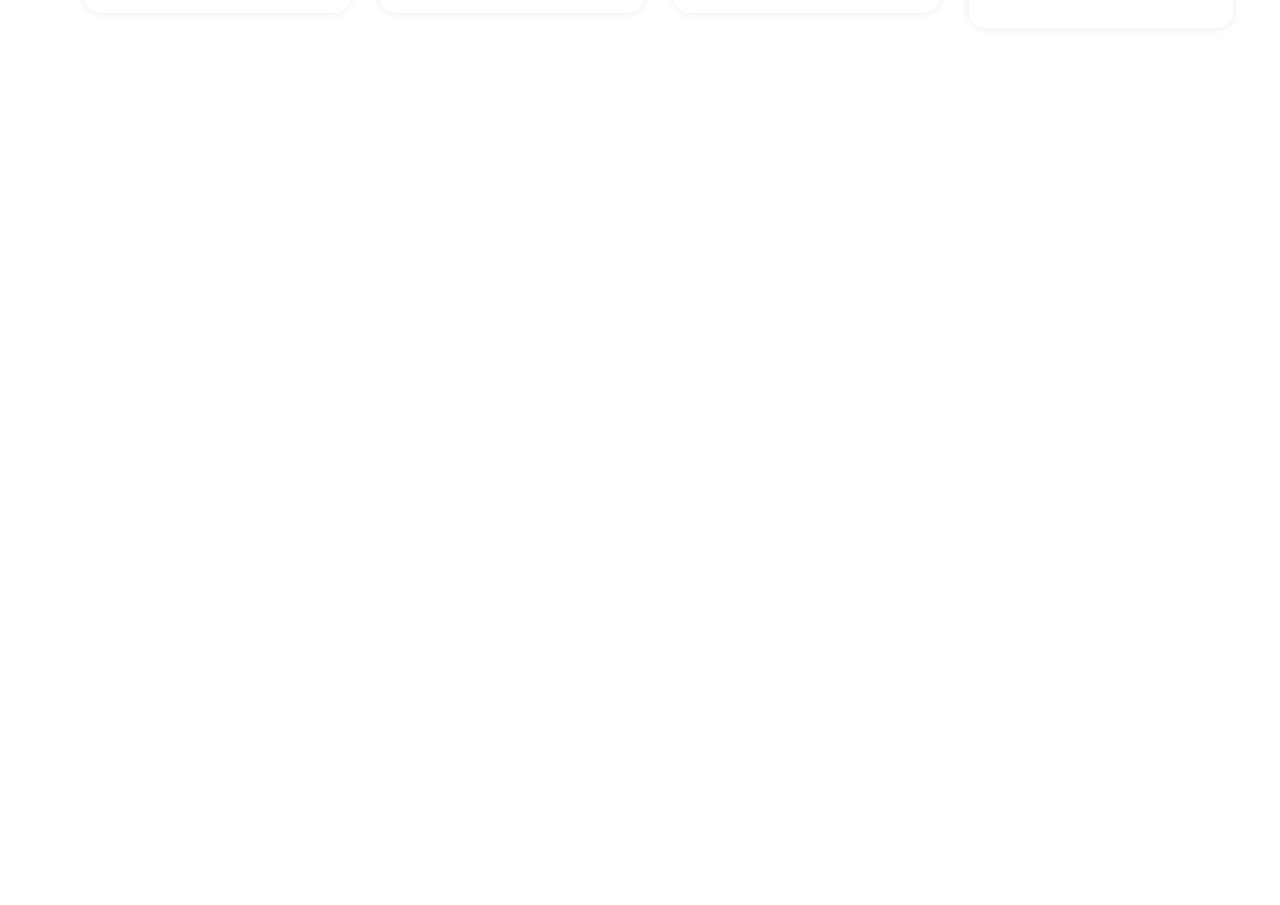
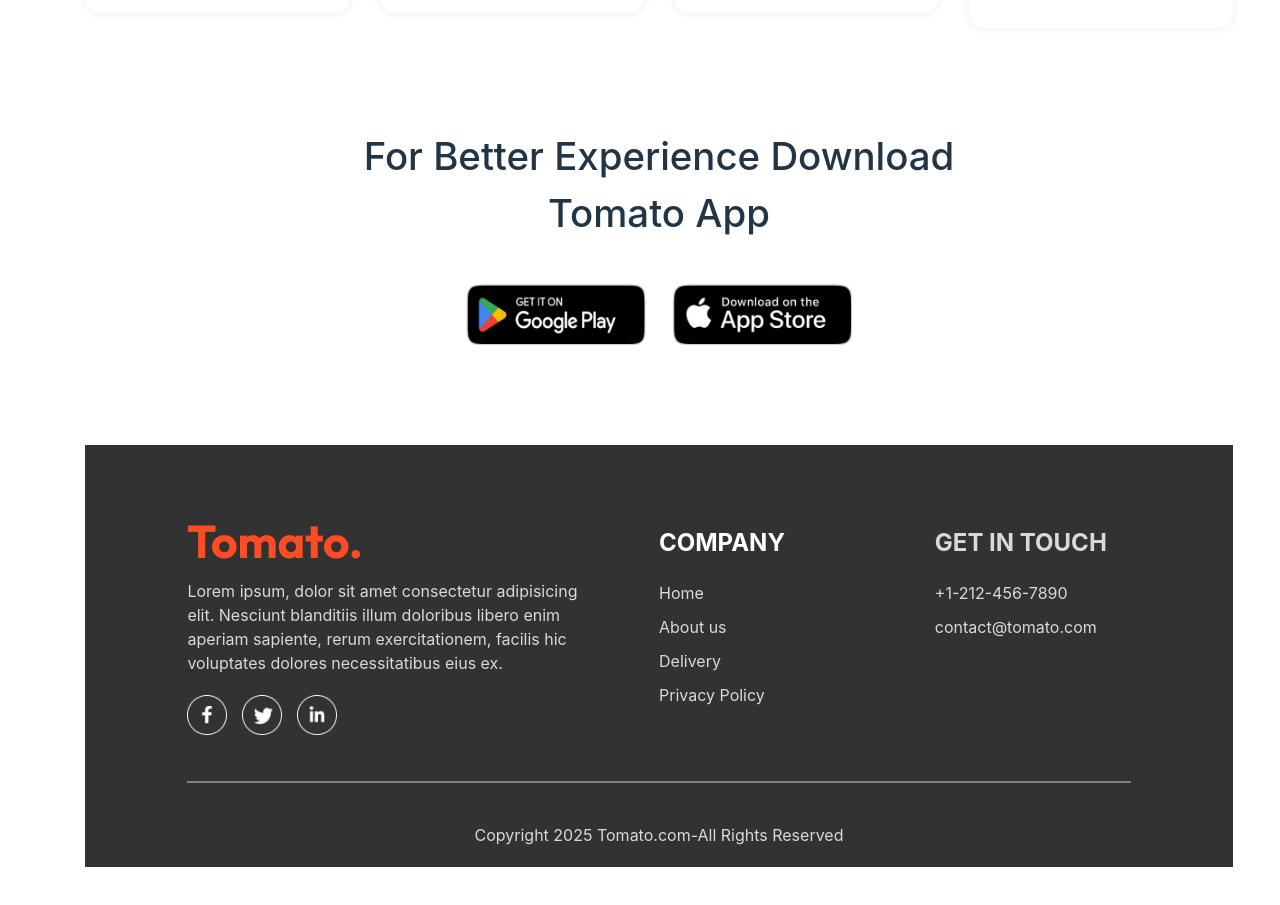
Before and after one commit to RudraSuthar09/Sharnam_project_for_ngo, a React (Vite) app in the folder Frontend/: page / in a window 1280 px wide. Shown: the part 4820-5725 px from the top of the page. Before the commit the page ends 4933 px from the top, so only its background shows below. Built offline with nearby package versions, Linux system fonts and the light colour scheme.

Commit message:
css updated till 2:12:49

```diff
--- a/Frontend/src/App.jsx
+++ b/Frontend/src/App.jsx
@@ -4,12 +4,14 @@
 import Home from './Pages/Home/Home'
 import Cart from './Pages/Cart/Cart'
 import PlaceOrder from './Pages/PlaceOrder/PlaceOrder'
+import Footer from './Footer/Footer'
 
 
 
 
 const App = () => {
   return (
+    <>
     <div className='app'>
       <Navbar/>
       <Routes>
@@ -20,6 +22,9 @@
       </Routes>
 
       </div>
+      <Footer/>
+    </>
+
   )
 }
 
--- /dev/null
+++ b/Frontend/src/Footer/Footer.css
@@ -0,0 +1,53 @@
+.footer{
+    color: #d9d9d9;
+    background-color: #323232;
+    display: flex;
+    flex-direction: column;
+    align-items: center;
+    gap: 20px ;
+    padding: 20px 8vw;
+    padding-top: 80px;
+    margin-top: 100px;
+}
+.footer-content{
+    width: 100%;
+    display: grid;
+    grid-template-columns: 2fr 1fr 1fr;
+    gap: 80px;
+}
+.footer-content-left,.footer-content-right,.footer-content-center{
+    display: flex;
+    flex-direction: column;
+    align-items: start;
+    gap: 20px;
+}
+.footer-content-left li,.footer-content-right li,.footer-content-center li{
+    list-style: none;
+    margin-bottom: 10px;
+    cursor: pointer;
+}
+.footer-content-left h2,.footer-content-center h2{
+    color: white;
+}
+.footer-social-icons img{
+    width: 40px;
+    margin-right: 15px;
+}
+.footer hr{
+    width: 100%;
+    height: 2px;
+    margin: 20px 0;
+    background-color: grey;
+    border: none;
+}
+
+@media (max-width:750px){
+    .footer-content{
+        display: flex;
+        flex-direction: column;
+        gap: 35px;
+    }
+    .footer-copyright{
+        text-align: center;
+    }
+}
--- /dev/null
+++ b/Frontend/src/Footer/Footer.jsx
@@ -0,0 +1,40 @@
+import React from 'react'
+import './Footer.css'
+import { assets } from '../assets/frontend_assets/assets'
+const Footer = () => {
+  return (
+    <div className='footer' id='footer'>
+        <div className='footer-content'>
+            <div className="footer-content-left">
+            <img src={assets.logo} alt="" />
+            <p>Lorem ipsum, dolor sit amet consectetur adipisicing elit. Nesciunt blanditiis illum doloribus libero enim aperiam sapiente, rerum exercitationem, facilis hic voluptates dolores necessitatibus eius ex.</p>
+            <div className="footer-social-icons">
+                <img src={assets.facebook_icon} alt="" />
+                <img src={assets.twitter_icon} alt="" />
+                <img src={assets.linkedin_icon} alt="" />
+            </div>
+            </div>
+            <div className="footer-content-center">
+                <h2>COMPANY</h2>
+                <ul>
+                    <li>Home</li>
+                    <li>About us</li>
+                    <li>Delivery</li>
+                    <li>Privacy Policy</li>
+                </ul>
+            </div>
+            <div className="footer-content-right">
+                <h2>GET IN TOUCH</h2>
+                <ul>
+                    <li>+1-212-456-7890</li>
+                    <li>contact@tomato.com</li>
+                </ul>
+            </div>
+        </div>
+        <hr/>
+        <div className="footer-copyright">Copyright 2025 Tomato.com-All Rights Reserved</div>
+    </div>
+  )
+}
+
+export default Footer
--- a/Frontend/src/Pages/Home/Home.jsx
+++ b/Frontend/src/Pages/Home/Home.jsx
@@ -3,6 +3,7 @@
 import Header from '../../components/Header/Header'
 import ExploreMenu from '../../components/ExploreMenu/ExploreMenu'
 import FoodDisplay from '../../components/FoodDisplay/FoodDisplay'
+import AppDownload from '../../components/AppDownload/AppDownload'
 
 
 const Home = () => {
@@ -13,6 +14,7 @@
       <Header/>
       <ExploreMenu category={category} setCategory={setCategory} />
       <FoodDisplay category={setCategory} />
+      <AppDownload/>
 
     </div>
 
--- /dev/null
+++ b/Frontend/src/components/AppDownload/AppDownload.css
@@ -0,0 +1,24 @@
+.app-download{
+    margin: auto auto;
+    margin-top: 100px;
+    font-size: max(3vw,20px);
+    text-align: center;
+    font-weight: 500;
+
+}
+.app-download-platforms{
+    display: flex;
+    justify-content: center;
+    gap: max(2vw,10px);
+    margin-top: 40px;
+
+}
+.app-download-platforms img{
+    width: max(30vw,120px);
+    max-width: 180px;
+    transition: 0.5s;
+    cursor: pointer;
+}
+.app-download-platforms img:hover{
+    transform: scale(1.05);
+}
--- /dev/null
+++ b/Frontend/src/components/AppDownload/AppDownload.jsx
@@ -0,0 +1,18 @@
+import React from 'react'
+import './AppDownload.css'
+import { assets } from '../../assets/frontend_assets/assets'
+
+const AppDownload = () => {
+  return (
+    <div className='app-download' id='app-download'>
+        <p>For Better Experience Download <br/>Tomato App </p>
+        <div className="app-download-platforms">
+            <img src={assets.play_store} alt="" />
+            <img src={assets.app_store} alt="" />
+        </div>
+
+    </div>
+  )
+}
+
+export default AppDownload
--- a/Frontend/src/components/Header/Header.css
+++ b/Frontend/src/components/Header/Header.css
@@ -1,14 +1,14 @@
-*{
+* {
     padding: 0;
     margin: 0;
     box-sizing: border-box;
 }
 
-body{
+body {
     min-height: 100vh;
+}
 
-}
-a{
+a {
     text-decoration: none;
     color: inherit;
 }
@@ -16,41 +16,37 @@
 .header {
     display: flex;
     align-items: center;
-    justify-content:flex-start;
+    justify-content: flex-start;
     height: 34vw;
     width: 85vw;
-    margin: auto ;
+    margin: auto;
     background: url('../../assets/frontend_assets/header_img.png') no-repeat center;
-    background-size: cover; /* Change to cover for full area coverage */
+    background-size: cover;
     position: relative;
-    border-radius: 20px; /* Add rounded corners */
-    overflow: hidden; /* Prevent content from going outside */
+    border-radius: 20px;
+    overflow: hidden;
     padding-left: 50px;
     padding-top: 80px;
     margin-top: 65px;
-
 }
 
 .header-contents {
-
     display: flex;
     flex-direction: column;
-    align-items: flex-start; /* Align text to the left */
+    align-items: flex-start;
     gap: 1.5vw;
-    max-width: 40%; /* Adjust width for better alignment */
-    bottom: 15%; /* Adjust positioning to match design */
-    left: 6vw; /* Distance from the left edge */
+    max-width: 40%;
     animation: fadeIn 3s;
 }
 
 .header-contents p {
     color: white;
-    font-size: 1.2vw; /* Slightly larger font */
-    line-height: 1.6; /* Better readability */
+    font-size: 1.2vw;
+    line-height: 1.6;
 }
 
 .header-contents h2 {
-    font-weight: 600; /* Make the text slightly bolder */
+    font-weight: 600;
     color: white;
     font-size: max(3vw, 22px);
     line-height: 1.2;
@@ -60,7 +56,7 @@
     border: none;
     color: #747474;
     font-weight: 500;
-    padding: 0.8vw 2vw; /* Adjust padding for a tighter look */
+    padding: 0.8vw 2vw;
     background-color: white;
     border-radius: 50px;
     font-size: max(1vw, 13px);
@@ -69,15 +65,71 @@
 }
 
 .header-contents button:hover {
-    background-color: #f04e23; /* Add hover effect */
+    background-color: #f04e23;
     color: white;
 }
 
 @keyframes fadeIn {
-    0%{
+    0% {
         opacity: 0;
     }
-    100%{
+    100% {
         opacity: 1;
     }
 }
+
+/* Tablet devices */
+@media (max-width: 1050px) {
+    .header {
+        height: 38vw;
+    }
+    .header-contents {
+        max-width: 45%;
+    }
+}
+
+/* Mobile devices */
+@media (max-width: 750px) {
+    .header {
+        height: 50vw; /* Adjusted for smaller screens */
+        padding-left: 30px;
+        padding-top: 60px;
+    }
+    .header-contents {
+        max-width: 55%;
+        gap: 2vw;
+    }
+    .header-contents p {
+        display: none; /* Hide paragraph text for smaller screens */
+    }
+    .header-contents h2 {
+        font-size: max(4vw, 18px); /* Adjusted for better visibility */
+    }
+    .header-contents button {
+        padding: 2vw 4vw;
+        font-size: max(2vw, 12px);
+    }
+}
+
+/* Pixel 7 (viewport width ~412px) */
+@media (max-width: 412px) {
+    .header {
+        width: 90%; /* Reduced width for smaller screens */
+        height: 60vw; /* Increased height for better proportions */
+        padding-left: 20px;
+        padding-top: 40px;
+        margin-top: 20px; /* Reduced top margin */
+    }
+    .header-contents {
+        max-width: 70%;
+        gap: 3vw;
+    }
+    .header-contents h2 {
+        font-size: max(5vw, 16px); /* Smaller font size */
+        line-height: 1.3;
+    }
+    .header-contents button {
+        padding: 3vw 5vw;
+        font-size: max(2.5vw, 11px); /* Reduced button size */
+    }
+}
--- a/Frontend/src/components/Navbar/Navbar.css
+++ b/Frontend/src/components/Navbar/Navbar.css
@@ -76,3 +76,50 @@
     right: -8px;
 
 }
+
+@media (max-width:1050px){
+    .navbar .logo{
+        width: 140px;
+    }
+    .navbar-menu{
+        gap: 20px;
+        font-size: 17px;
+    }
+    .navbar-right{
+        gap: 30px;
+    }
+    .navbar-right img{
+        width: 22px;
+    }
+    .navbar-right button{
+        padding: 8px 25px;
+    }
+}
+
+@media (max-width:900px){
+    .navbar .logo{
+        width: 120px;
+    }
+    .navbar-menu{
+        gap: 15px;
+        font-size: 16px;
+    }
+    .navbar-right{
+        gap: 20px;
+    }
+    .navbar-right img{
+        width: 20px;
+    }
+    .navbar-right button{
+        padding: 7px 20px;
+        font-size: 15px;
+    }
+}
+
+@media (max-width:750px){
+
+    .navbar-menu{
+       display: none;
+    }
+
+}
--- a/Frontend/src/components/Navbar/Navbar.jsx
+++ b/Frontend/src/components/Navbar/Navbar.jsx
@@ -9,7 +9,7 @@
             <img src={assets.logo} alt="Logo" className="logo" />
             <ul className="navbar-menu">
                 <li className={menu === "home" ? "active" : ""} onClick={() => setMenu("home")}>Home</li>
-                <li className={menu === "menu" ? "active" : ""} onClick={() => setMenu("menu")}>Products</li>
+                <li  className={menu === "menu" ? "active" : ""} onClick={() => setMenu("menu")}>Products</li>
                 <li className={menu === "Contact-us" ? "active" : ""} onClick={() => setMenu("Contact-us")}>Contact</li>
             </ul>
             <div className="navbar-right">
```
